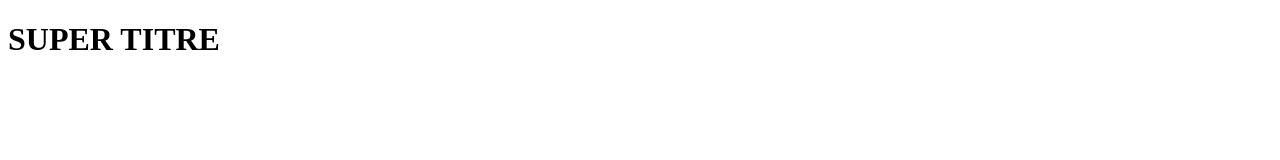
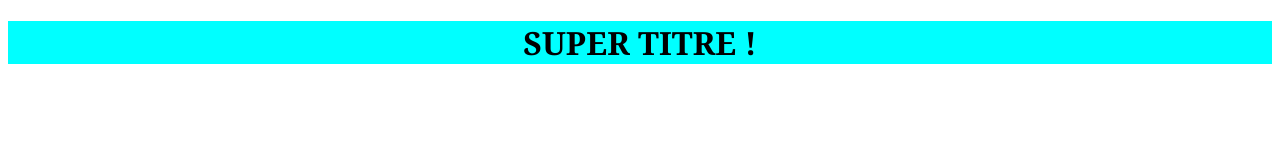
Before and after one commit to OmarTechgroup/firstgit, a plain HTML site: page index.html in a window 1280 px wide. Drawn offline with Linux system fonts and the light colour scheme.

Commit message:
modification fichier html h1

```diff
--- a/index.html
+++ b/index.html
@@ -8,7 +8,7 @@
 </head>
 <body>
     <h1>
-        SUPER TITRE
+        SUPER TITRE !
     </h1>
 </body>
 </html>
--- a/style.css
+++ b/style.css
@@ -1,4 +1,4 @@
-.h1{
+h1{
     background-color: aqua;
     color: black;
     font-family: Georgia, 'Times New Roman', Times, serif;
```
